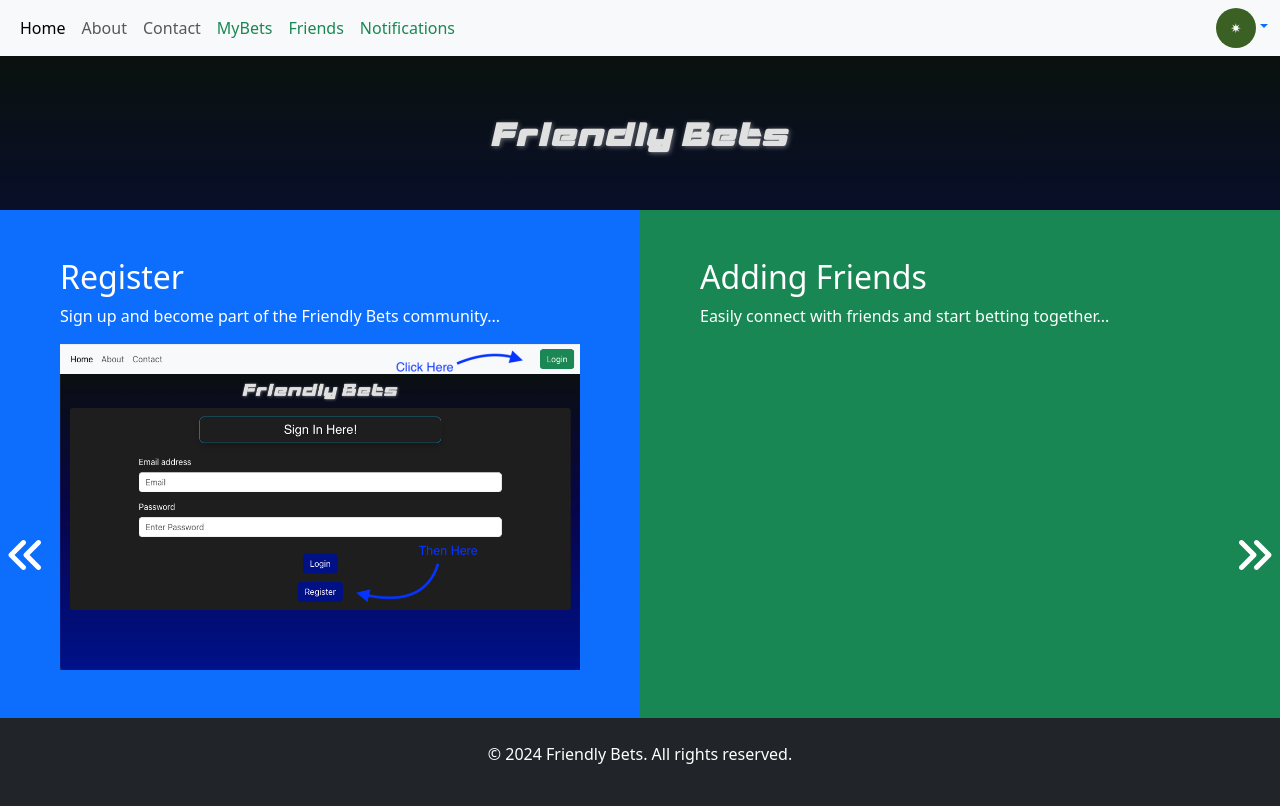
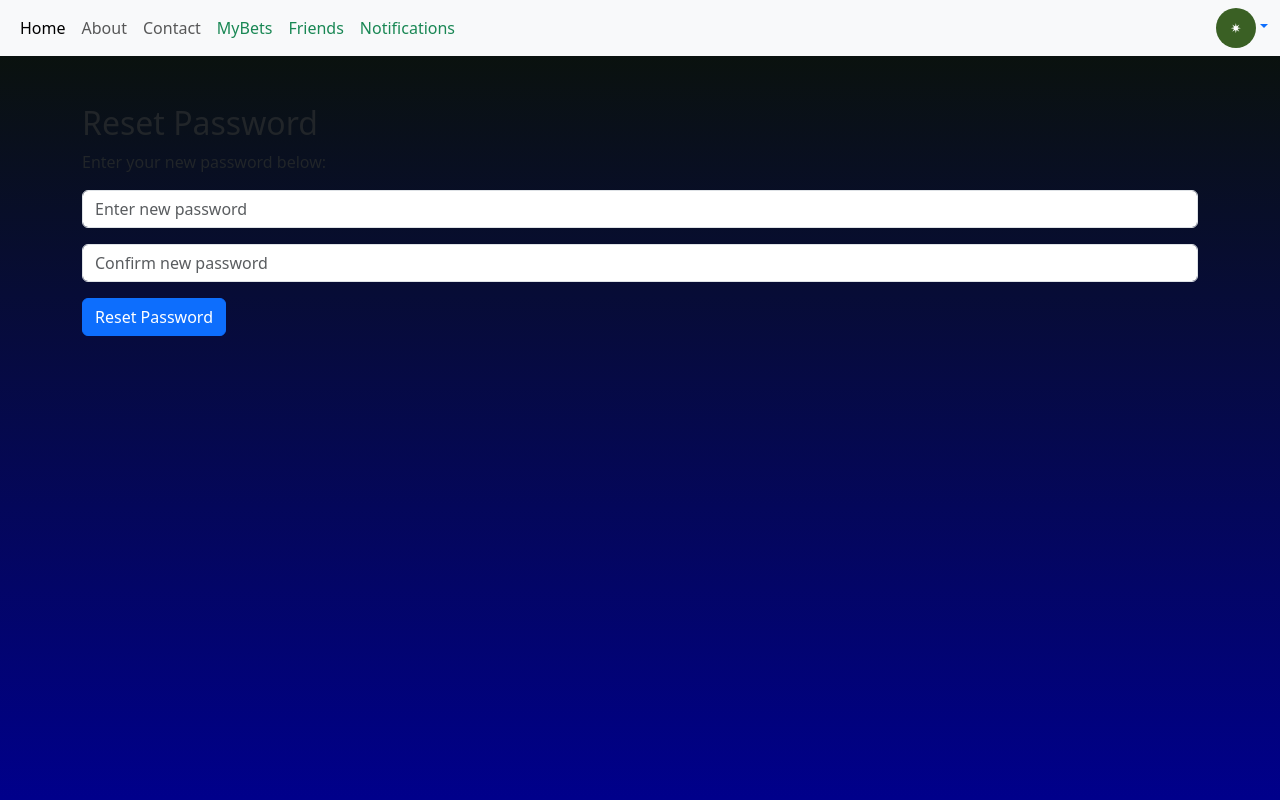
Before and after one commit to JamieBursey/FriendlyBets, a React (Create React App) app: page /PasswordReset in a window 1280 px wide. Built offline with nearby package versions, Linux system fonts and the light colour scheme; no server answers.

Commit message:
added password reset

```diff
--- a/src/App.js
+++ b/src/App.js
@@ -25,6 +25,7 @@ import { BrowserRouter, Routes, Route } from "react-router-dom";
 import { RedirectBasedOnLogin } from "./Data";
 import backgroundColor from "./Pages/Register";
 import UseAuthListener from "./Components/authRedirectHandler";
+import ResetPassword from "./Pages/ResetPassword";
 
 function App() {
 
@@ -41,7 +42,7 @@ function App() {
           <Route path="/login" element={<Login />} />
           <Route path="/register" element={<Register />} />
           <Route path="/LandingPage" element={<LandingPage />} />
-
+          <Route path="/PasswordReset" element={<ResetPassword />} />
           {/* Protected Routes */}
           <Route
             path="/myAccount"
--- a/src/Data/RegisteredUser.js
+++ b/src/Data/RegisteredUser.js
@@ -314,6 +314,56 @@ const RedirectBasedOnLogin = ({ children }) => {
   return isAuthenticated ? <>{children}</> : null;
 };
 
+const ForgotPasswordPopup = ({ onClose }) => {
+  const [email, setEmail] = useState("");
+  const [message, setMessage] = useState("");
+
+  const handleForgotPassword = async () => {
+    try {
+      const { error } = await supabase.auth.resetPasswordForEmail(email, {
+        redirectTo: "https://friendly-bets.vercel.app/FriendlyBets/PasswordReset",
+      });
+
+      if (error) {
+        console.error("Error sending reset email:", error);
+        alert("There was an error sending the reset email. Please try again.");
+      } else {
+        alert("Password reset email sent! Check your inbox.");
+      }
+    } catch (err) {
+      console.error("Unexpected error:", err);
+      alert("Something went wrong. Please try again.");
+    }
+  };
+
+
+  return (
+    <div className="modal show d-block" style={{ background: "rgba(0, 0, 0, 0.5)" }}>
+      <div className="modal-dialog">
+        <div className="modal-content">
+          <div className="modal-header">
+            <h5 className="modal-title">Forgot Password</h5>
+            <button type="button" className="btn-close" onClick={onClose}></button>
+          </div>
+          <div className="modal-body">
+            <p>Enter your email to reset your password.</p>
+            <input
+              type="email"
+              className="form-control mb-3"
+              value={email}
+              onChange={(e) => setEmail(e.target.value)}
+              placeholder="Enter your email"
+            />
+            <button className="btn btn-primary" onClick={handleForgotPassword}>
+              Send Reset Email
+            </button>
+            {message && <p className="mt-3">{message}</p>}
+          </div>
+        </div>
+      </div>
+    </div>
+  );
+};
 export {
   getAllUsers,
   checkUserPassword,
@@ -322,4 +372,5 @@ export {
   TeamDropdown,
   RedirectBasedOnLogin,
   updateBetTokens,
+  ForgotPasswordPopup
 };
--- a/src/Data/index.js
+++ b/src/Data/index.js
@@ -15,6 +15,7 @@ import {
   TeamDropdown,
   RedirectBasedOnLogin,
   updateBetTokens,
+  ForgotPasswordPopup,
 } from "./RegisteredUser";
 import { BettingOptions, findMLBPlayerName } from "./BetOptions";
 import { getAllBets, findPlayerIdByName, findMLBPlayerIdByName } from "./Bets";
@@ -43,4 +44,5 @@ export {
   findMLBPlayerIdByName,
   findMLBPlayerName,
   updateBetTokens,
+  ForgotPasswordPopup
 };
--- a/src/Pages/Login.js
+++ b/src/Pages/Login.js
@@ -1,17 +1,18 @@
-import { checkUserPassword, findUserByEmail } from "../Data";
 import React, { useState } from "react";
 import { useNavigate } from "react-router-dom";
-import { LOCALSTORAGE, NAVIGATION } from "../Config";
 import { supabase } from "../supabaseClient";
-import { updateBetTokens } from "../Data";
+import { checkAndUpdateTokens } from "../Data/betdata/CheckAndUpdateTokens";
 import Logo from "../Components/Logo";
+import { ForgotPasswordPopup } from "../Data";
 
 function Login() {
   const navigate = useNavigate();
   const [email, setEmail] = useState(null);
   const [password, setPassword] = useState(null);
+  const [showForgotPassword, setShowForgotPassword] = useState(false); // State for forgot password popup
   const [loginHover, setLoginHover] = useState(false);
   const [registerHover, setRegisterHover] = useState(false);
+
   const blueButtonStyle = {
     backgroundColor: loginHover ? "blue" : "#010286",
     color: "white",
@@ -21,12 +22,6 @@ function Login() {
     color: "white",
   };
 
-  const backgroundColor = {
-    background: "linear-gradient(to bottom, #0B1305 0%, #00008B 100%)",
-  };
-  const registerHandler = () => {
-    navigate(NAVIGATION.REGISTER);
-  };
   const loginHandler = async () => {
     if (!email || !password) {
       alert("Please fill in both email and password");
@@ -43,20 +38,22 @@ function Login() {
       return;
     }
 
-    // Check if the user data is available
     if (user) {
-
       navigate("/FriendlyBets");
     } else {
-
       const {
         data: { session },
       } = await supabase.auth.getSession();
 
       if (session && session.user) {
+        checkAndUpdateTokens();
         navigate("/FriendlyBets");
       }
     }
+  };
+
+  const registerHandler = () => {
+    navigate("/register"); // Adjust navigation path as needed
   };
 
   return (
@@ -85,7 +82,7 @@ function Login() {
               onChange={(event) => setEmail(event.target.value)}
             />
           </div>
-          <div className="mb-3 mb-3 w-75 mx-auto">
+          <div className="mb-3 w-75 mx-auto">
             <label htmlFor="password" className="form-label text-white">
               Password
             </label>
@@ -121,10 +118,21 @@ function Login() {
               Register
             </button>
           </div>
+          <div className="text-center">
+            <button
+              className="btn btn-link mt-3 text-white"
+              onClick={() => setShowForgotPassword(true)}
+            >
+              Forgot Password?
+            </button>
+          </div>
         </div>
+        {showForgotPassword && (
+          <ForgotPasswordPopup onClose={() => setShowForgotPassword(false)} />
+        )}
       </div>
     </div>
   );
 }
 
-export { Login };
+export {Login}
--- /dev/null
+++ b/src/Pages/ResetPassword.js
@@ -0,0 +1,61 @@
+import React, { useState } from "react";
+import { useNavigate } from "react-router-dom";
+import { supabase } from "../supabaseClient";
+
+const ResetPassword = () => {
+  const [password, setPassword] = useState("");
+  const [confirmPassword, setConfirmPassword] = useState("");
+  const [message, setMessage] = useState("");
+  const navigate = useNavigate();
+
+  const handleResetPassword = async () => {
+    if (password !== confirmPassword) {
+      setMessage("Passwords do not match.");
+      return;
+    }
+
+    try {
+      const { error } = await supabase.auth.updateUser({
+        password: password,
+      });
+
+      if (error) {
+        setMessage("Error resetting password. Please try again.");
+        console.error("Password reset error:", error);
+      } else {
+        setMessage("Password reset successful!");
+        setTimeout(() => navigate("/login"), 2000); // Redirect to login after success
+      }
+    } catch (err) {
+      console.error("Unexpected error:", err);
+      setMessage("Something went wrong. Please try again.");
+    }
+  };
+
+  return (
+    <div className="container mt-5">
+      <h2>Reset Password</h2>
+      <p>Enter your new password below:</p>
+      <input
+        type="password"
+        className="form-control mb-3"
+        value={password}
+        onChange={(e) => setPassword(e.target.value)}
+        placeholder="Enter new password"
+      />
+      <input
+        type="password"
+        className="form-control mb-3"
+        value={confirmPassword}
+        onChange={(e) => setConfirmPassword(e.target.value)}
+        placeholder="Confirm new password"
+      />
+      <button className="btn btn-primary" onClick={handleResetPassword}>
+        Reset Password
+      </button>
+      {message && <p className="mt-3">{message}</p>}
+    </div>
+  );
+};
+
+export default ResetPassword;
```
Also changed, not shown: vercel.json (added).
